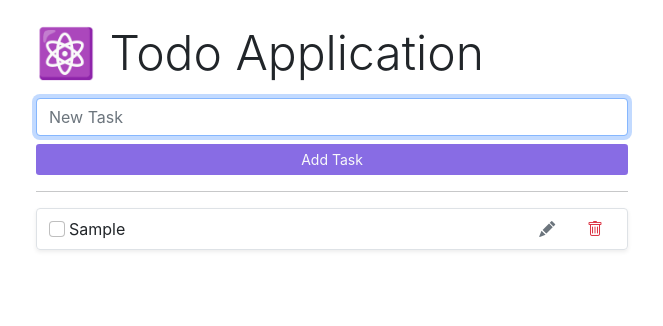
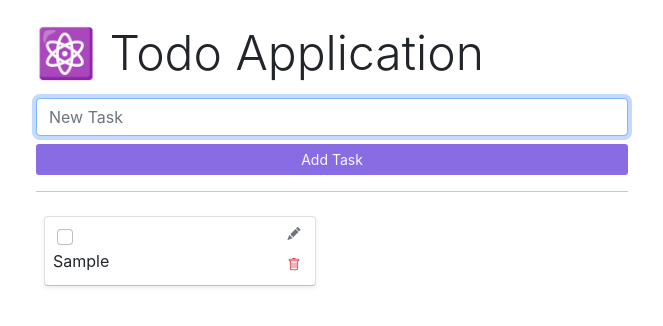
Before and after one commit to rahulmourya336/react-101, a React (Create React App) app: page /todo in a window 1280 px wide. Both pictures are taken after typing "Sample" into the empty fields and a click on the button "Add Task". Shown: the top 326 px of the page, without its empty margins (308-971 px from the left). Built offline with nearby package versions, Linux system fonts and the light colour scheme.

Commit message:
[Update] Todo component

```diff
--- a/public/index.html
+++ b/public/index.html
@@ -22,6 +22,8 @@
       integrity="sha384-giJF6kkoqNQ00vy+HMDP7azOuL0xtbfIcaT9wjKHr8RbDVddVHyTfAAsrekwKmP1"
       crossorigin="anonymous"
     />
+    <link href="https://fonts.googleapis.com/icon?family=Material+Icons"
+      rel="stylesheet">
 
     <!--
       Notice the use of %PUBLIC_URL% in the tags above.
--- a/src/Todo/Todo.css
+++ b/src/Todo/Todo.css
@@ -18,3 +18,36 @@
 .bg-purple {
   background-color: #886ce4;
 }
+
+.todo-container {
+  display: flex;
+  flex-wrap: wrap;
+}
+
+.edit-icon {
+  position: absolute;
+  right: 10px;
+  font-size: small;
+}
+
+.remove-icon {
+  position: absolute;
+  bottom: 10px;
+  right: 10px;
+  font-size: small;
+}
+
+.card-width {
+  width: 46%;
+  min-height: 70px;
+}
+
+.border-bottom {
+  border-bottom: 1px solid #e8ba75 !important;
+}
+
+@media only screen and (max-width: 700px) {
+  .card-width {
+    width: 100%;
+  }
+}
--- a/src/Todo/Todo.js
+++ b/src/Todo/Todo.js
@@ -3,7 +3,7 @@ import './Todo.css';
 
 class todo extends Component {
     defaultInputClass = ['form-control mb-2', 'border-danger shake-input form-control mb-2'];
-    defaultTodoInputClasses = ['p-2 mb-2 col-12 border row m-0 shadow-sm rounded', 'p-2 mb-2 col-12 border row m-0 shadow-sm rounded bg-yellowish'];
+    defaultTodoInputClasses = ['p-2 mb-2 row m-0 shadow-sm rounded card-width card m-2 border-bottom', 'card-width card m-2 p-2 mb-2 row m-0 shadow-sm rounded bg-yellowish border-bottom'];
     _input = React.createRef();
     state = ({
         inputValue: [],
@@ -21,7 +21,7 @@ class todo extends Component {
                 <input type="text" className={this.state.inputClasses} placeholder="New Task" onChange={event => this.inputChangeListener(event)} required={true} onKeyPress={this.enterKeyHandler.bind(this)} autoFocus={true} value={this.state.currentValue} ref={c => (this._input = c)} />
                 <button className={this.state.valueUpdateAtIndex !== undefined ? "btn btn-sm bg-warning w-100" : "btn btn-sm bg-purple w-100 text-light"} onClick={this.addTaskHandler.bind(this)} type="submit">{this.state.valueUpdateAtIndex !== undefined ? 'Update Task' : 'Add Task'}</button>
                 <hr />
-
+                <div className="todo-container">
                     {
                         this.state.inputValue.map((item, index) =>
                             <div className={item.classes} key={item.idx}>
@@ -29,15 +29,17 @@ class todo extends Component {
                                     <input type="checkbox" className="form-check-input m-1 center-width" id={item.idx} onClick={this.markAsCompleted.bind(this, index)} onChange={e => { }} checked={item.isCompleted} />
                                     <label className={item.isCompleted ? 'completed_task form-check-label w-94' : 'form-check-label w-94'} htmlFor={item.idx}>{item.value}</label>
                                 </div>
-                            <div className="col-1 m-0 p-0 text-center">
+                                <div className="col-1 m-0 p-0 text-center edit-icon">
                                     <i className={this.state.valueUpdateAtIndex !== undefined ? "bi bi-pencil-fill text-info c-pointer no-pointer-event text-muted" : "bi bi-pencil-fill text-info c-pointer text-muted"} onClick={this.editTaskHandler.bind(this, index)} ></i>
                                 </div>
-                            <div className="col-1 m-0 p-0 text-center">
+                                <div className="col-1 m-0 p-0 text-center remove-icon">
                                     <i className="bi bi-trash text-danger c-pointer ml-4" onClick={this.deleteTaskHandler.bind(this, index)}></i>
                                 </div>
                             </div>
                         )
                     }
+                </div>
+                {/* End of Todo Container */}
             </div>
         );
     }
--- a/src/index.css
+++ b/src/index.css
@@ -7,6 +7,9 @@ body {
     sans-serif;
   -webkit-font-smoothing: antialiased;
   -moz-osx-font-smoothing: grayscale;
+  box-sizing: border-box;
+  padding: 0;
+  outline: none;
 }
 
 code {
```
Lines whose indentation alone changed are shown as unchanged.
